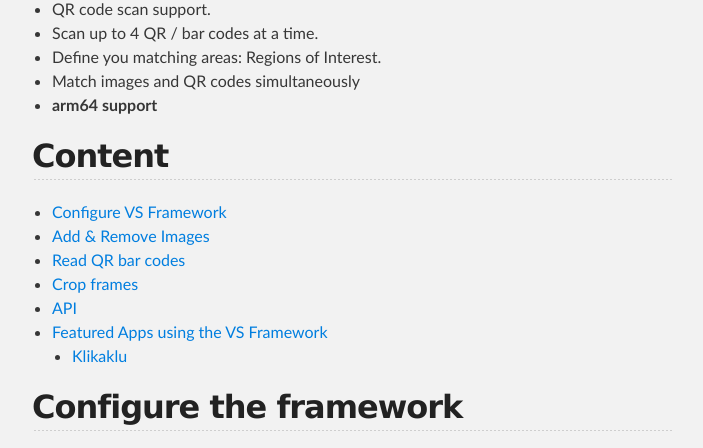
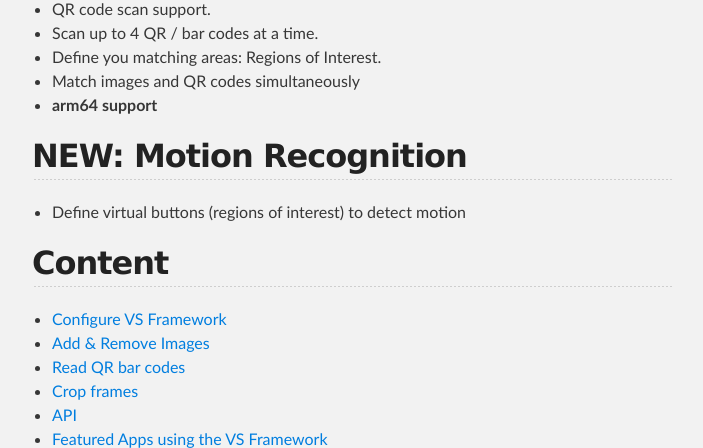
Before and after one commit to aumentia/VSAumentiaIOS, a plain HTML site: page index.html in a window 1280 px wide. Shown: the part 1143-1591 px from the top of the page, without its empty margins (288-991 px from the left). Drawn offline with Linux system fonts and the light colour scheme.

Commit message:
Create gh-pages branch via GitHub

```diff
--- a/index.html
+++ b/index.html
@@ -48,6 +48,13 @@
 <li>Define you matching areas: Regions of Interest.</li>
 <li>Match images and QR codes simultaneously </li>
 <li><strong>arm64 support</strong></li>
+</ul>
+
+<h2>
+<a id="new-motion-recognition" class="anchor" href="#new-motion-recognition" aria-hidden="true"><span class="octicon octicon-link"></span></a>NEW: Motion Recognition</h2>
+
+<ul>
+<li>Define virtual buttons (regions of interest) to detect motion</li>
 </ul>
 
 <h2>
```
Also changed, not shown: params.json (+1 -1 lines).
